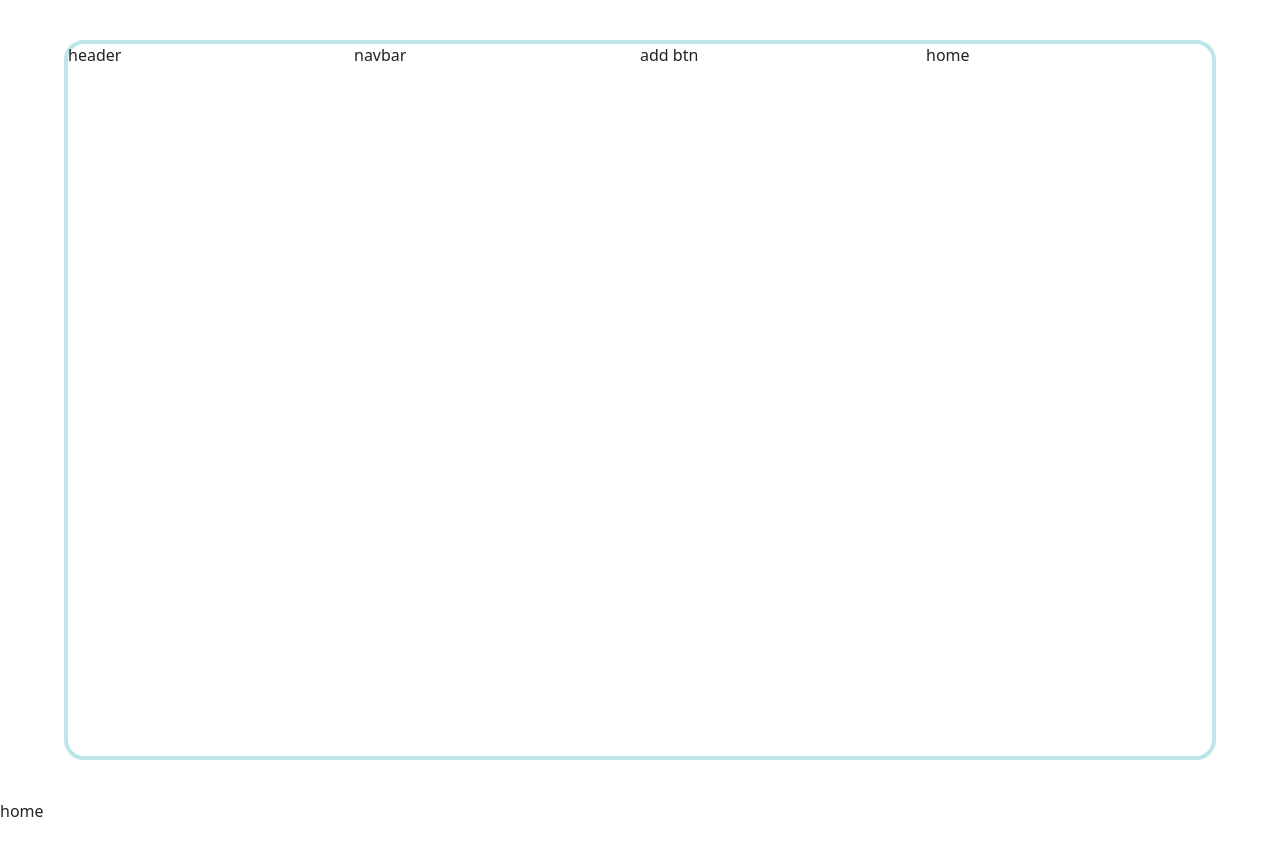
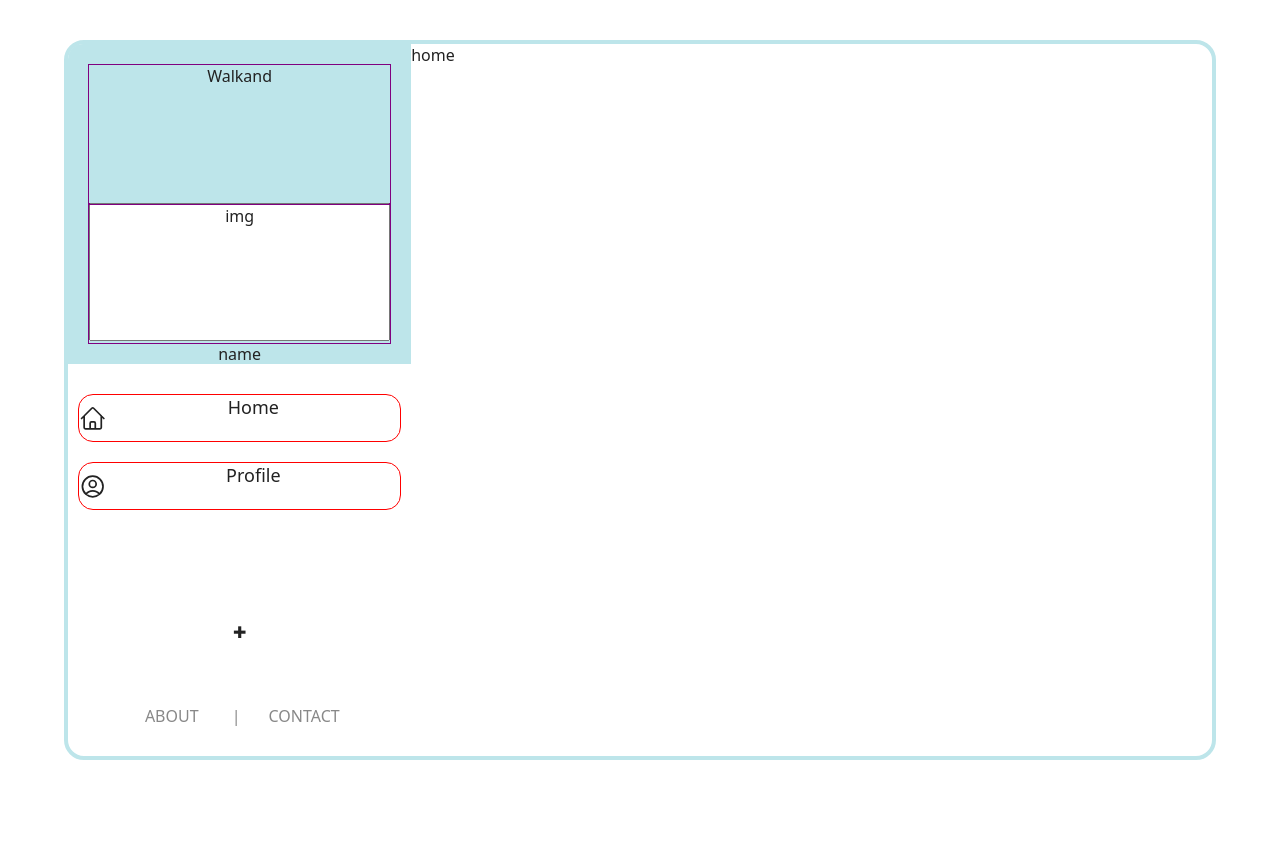
Before and after one commit to New-Ha/Walkand_SNS, a React (Vite) app: page / in a window 1280 px wide. Shown: the top 856 px of the page. After the commit the page ends 800 px from the top, so only its background shows below. Built offline with nearby package versions, Linux system fonts and the light colour scheme.

Commit message:
🎨 Adding sidebar elements & style

```diff
--- /dev/null
+++ b/src/components/Footer.tsx
@@ -0,0 +1,22 @@
+import styled from 'styled-components';
+
+const FooterLayout = styled.footer`
+    width: 70%;
+    display: flex;
+    text-align: center;
+    padding: 20px;
+    span {
+        font-weight: 300;
+        color: #888;
+    }
+`;
+
+export default function Footer() {
+    return (
+        <FooterLayout>
+            <span>ABOUT</span>
+            <span>|</span>
+            <span>CONTACT</span>
+        </FooterLayout>
+    );
+}
--- a/src/components/Header.tsx
+++ b/src/components/Header.tsx
@@ -1,8 +1,29 @@
+import styled from 'styled-components';
+
+const HeaderLayout = styled.div`
+    background-color: #bde5ea;
+    padding: 20px;
+    display: flex;
+    flex-direction: column;
+    border-radius: 15px 0px 0px 0px;
+    margin: 0;
+`;
+
+const HeaderRow = styled.div`
+    border: 1px solid purple;
+`;
+
 export default function Header() {
     return (
-        <>
-            <div>logo</div>
-            <div>search bar</div>
-        </>
+        <HeaderLayout>
+            <HeaderRow>
+                <div>Walkand</div>
+                <input type="text" />
+            </HeaderRow>
+            <HeaderRow>
+                <div>img</div>
+                <div>name</div>
+            </HeaderRow>
+        </HeaderLayout>
     );
 }
--- a/src/components/Layout.tsx
+++ b/src/components/Layout.tsx
@@ -4,6 +4,7 @@ import styled from 'styled-components';
 
 const LayoutLayout = styled.div`
     display: flex;
+    flex-direction: row;
     justify-content: center;
     align-items: center;
 `;
@@ -13,14 +14,27 @@ const LayoutBox = styled.div`
     display: flex;
     width: 90%;
     height: 90%;
+    padding: 0;
+`;
+const LayoutCol = styled.div`
+    width: 30%;
+    margin: 0 auto;
 `;
 
+const LayoutCol2 = styled.div`
+    width: 70%;
+    margin: 0 auto;
+`;
 export default function Layout() {
     return (
         <LayoutLayout>
             <LayoutBox>
-                <Sidebar />
-                <Outlet />
+                <LayoutCol>
+                    <Sidebar />
+                </LayoutCol>
+                <LayoutCol2>
+                    <Outlet />
+                </LayoutCol2>
             </LayoutBox>
         </LayoutLayout>
     );
--- a/src/components/Navbar.tsx
+++ b/src/components/Navbar.tsx
@@ -1,12 +1,34 @@
 import styled from 'styled-components';
 
-const NavBarLayout = styled.div``;
-const NavBarBox = styled.div``;
+const NavbarLayout = styled.section`
+    margin: 0 auto;
+    padding: 10px;
+`;
 
-export default function NavBar() {
+const NavbarBox = styled.div`
+    height: 3rem;
+    display: flex;
+    justify-content: center;
+    align-items: center;
+    margin: 20px 0px;
+    border: 1px solid red;
+    border-radius: 15px;
+`;
+
+const NavbarIcon = styled.div`
+    width: 30px;
+    height: 35px;
+`;
+const NavbarText = styled.div`
+    font-size: 18px;
+    font-weight: 300;
+`;
+
+export default function Navbar() {
     return (
-        <NavBarLayout>
-            <NavBarBox>
+        <NavbarLayout>
+            <NavbarBox>
+                <NavbarIcon>
                     <svg
                         fill="none"
                         stroke="currentColor"
@@ -20,8 +42,11 @@ export default function NavBar() {
                             d="M2.25 12l8.954-8.955c.44-.439 1.152-.439 1.591 0L21.75 12M4.5 9.75v10.125c0 .621.504 1.125 1.125 1.125H9.75v-4.875c0-.621.504-1.125 1.125-1.125h2.25c.621 0 1.125.504 1.125 1.125V21h4.125c.621 0 1.125-.504 1.125-1.125V9.75M8.25 21h8.25"
                         />
                     </svg>
-            </NavBarBox>
-            <NavBarBox>
+                </NavbarIcon>
+                <NavbarText>Home</NavbarText>
+            </NavbarBox>
+            <NavbarBox>
+                <NavbarIcon>
                     <svg
                         fill="none"
                         stroke="currentColor"
@@ -35,7 +60,9 @@ export default function NavBar() {
                             d="M17.982 18.725A7.488 7.488 0 0012 15.75a7.488 7.488 0 00-5.982 2.975m11.963 0a9 9 0 10-11.963 0m11.963 0A8.966 8.966 0 0112 21a8.966 8.966 0 01-5.982-2.275M15 9.75a3 3 0 11-6 0 3 3 0 016 0z"
                         />
                     </svg>
-            </NavBarBox>
-        </NavBarLayout>
+                </NavbarIcon>
+                <NavbarText>Profile</NavbarText>
+            </NavbarBox>
+        </NavbarLayout>
     );
 }
--- a/src/components/Sidebar.tsx
+++ b/src/components/Sidebar.tsx
@@ -1,9 +1,40 @@
+import styled from 'styled-components';
+import Header from './Header';
+import NavBar from './Navbar';
+import Footer from './Footer';
+
+const SidebarLayout = styled.div`
+    height: 90%;
+    display: flex;
+    flex-direction: column;
+    div {
+        text-align: center;
+    }
+`;
+
+const SidebarRow = styled.div`
+    height: 50%;
+`;
+
+const SidebarRow2 = styled.div`
+    height: 40%;
+`;
+const SidebarRow3 = styled.div`
+    height: 10%;
+`;
 export default function Sidebar() {
     return (
-        <>
-            <div>header</div>
-            <div>navbar</div>
-            <div>add btn</div>
-        </>
+        <SidebarLayout>
+            <SidebarRow>
+                <Header />
+            </SidebarRow>
+            <SidebarRow2>
+                <NavBar />
+            </SidebarRow2>
+            <SidebarRow3>
+                <div>✚</div>
+                <Footer />
+            </SidebarRow3>
+        </SidebarLayout>
     );
 }
--- a/src/index.css
+++ b/src/index.css
@@ -1,4 +1,5 @@
 * {
+    margin: 0;
     box-sizing: border-box;
     font-family: system-ui, -apple-system, BlinkMacSystemFont, 'Segoe UI', Roboto, Oxygen, Ubuntu, Cantarell,
         'Open Sans', 'Helvetica Neue', sans-serif;
--- a/src/main.tsx
+++ b/src/main.tsx
@@ -1,13 +1,11 @@
 import React from 'react';
 import ReactDOM from 'react-dom/client';
 import './index.css';
-import HomePage from './pages/home/index.tsx';
 import { RouterProvider } from 'react-router-dom';
 import { router } from './components/router.tsx';
 
 ReactDOM.createRoot(document.getElementById('root')!).render(
     <React.StrictMode>
         <RouterProvider router={router} />
-        <HomePage />
     </React.StrictMode>,
 );
```
Lines whose indentation alone changed are shown as unchanged.
